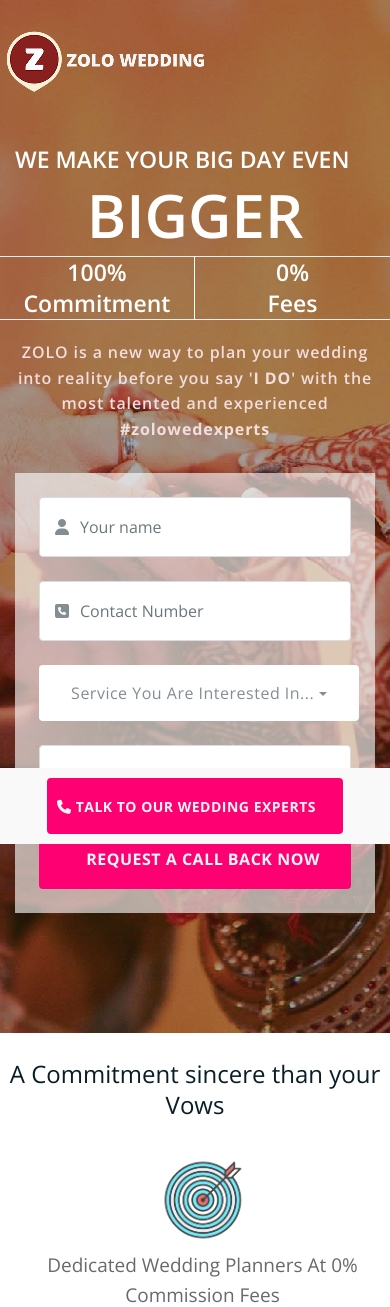
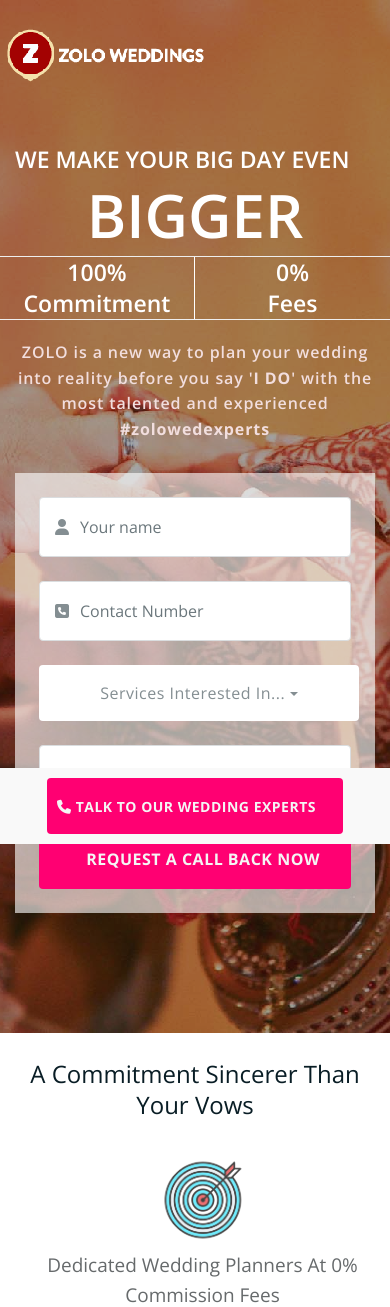
Before and after one commit to Scaledesk/zolo-wedding, a PHP site: page / in a window 390 px wide. Shown: the top 1307 px of the page. Run offline with PHP 8.4, Linux system fonts and the light colour scheme; some libraries are stand-ins or nearby versions; some web fonts are replaced.

Commit message:
Logo change and responsiveness

```diff
--- a/css/custom.css
+++ b/css/custom.css
@@ -539,5 +539,9 @@ a:hover, a:focus{
 }
 
 @media screen and (max-device-width: 700px) and (min-device-width:300px){
-    .btn-group{width: 300px !important;}
+    .btn-multi{width: 280px !important;}
 }
+
+@media screen and (max-device-width: 370px) {
+    .wed-btn{ padding-left: 5%;}
+}
--- a/index.php
+++ b/index.php
@@ -36,7 +36,7 @@
 
     <nav class="navbar navbar-default" data-spy="affix" data-offset-top="450">
         <div class="container">
-            <div class="navbar-header"> <a class="navbar-brand p-0" href=""><img class="logo" alt="logo" src="img/logo-white-text.png" width="200"><img class="logo-nav" alt="logo-nav" src="img/ZOLO-WEDDINGv3-01.png" width="200"></a> </div>
+            <div class="navbar-header"> <a class="navbar-brand p-0" href=""><img class="logo" alt="logo" src="img/zolo-weddings%20(white).png" width="200"><img class="logo-nav" alt="logo-nav" src="img/zoloweddings%20(red).png" width="200"></a> </div>
             <ul class="nav navbar-nav navbar-right">
                 <li class="hidden-xs"><a href="tel:08882091091"><span style="border: 1px solid #eee;padding: 10px; "><i class="fa fa-phone-square f-25"></i>&nbsp;<span class="w-300 f-25 phone" >+91 88820-91091 </span></span>&nbsp;&nbsp;<span class="phone-e w-600 f-18 hidden-xs" style="display: block; margin-top: 15px;">&nbsp;Talk To Our Wedding Experts</span></a></li>
                 <!--<li class="hidden-xs hidden-sm"><a href="#services">Services</a></li>-->
@@ -224,7 +224,7 @@
 
     <div class="row">
         <div class="col-md-12">
-            <h2 class="f-24 text-center  m-b-30 m-5">A Commitment sincere than your Vows</h2>
+            <h2 class="f-24 text-center  m-b-30 m-5">A Commitment Sincerer Than Your Vows</h2>
 
         </div>
     </div>
@@ -1273,7 +1273,7 @@
     <div class="container-fluid">
 
         <div class="row footer-col-spacing m-b-0 border-0 p-b-10">
-            <div class="col-md-2 footer-logo m-t-0"> <a href=""><img src="img/logo-white-text.png" alt="logo footer"></a>
+            <div class="col-md-2 footer-logo m-t-0"> <a href=""><img src="img/zolo-weddings%20(white).png" alt="logo footer"></a>
 
             </div>
 
@@ -1637,7 +1637,7 @@
     $(document).ready(function() {
 //        $('.example-getting-started').multiselect();
         $('.example-getting-started').multiselect({
-            nonSelectedText: 'Service you are interested in... ',
+            nonSelectedText: 'Services interested in... ',
             buttonWidth : '320px',
             buttonClass: 'btn btn-multi'
         });
```
Also changed, not shown: img/zolo-weddings (white).png (added), img/zoloweddings (red).png (added), 1 other file.
